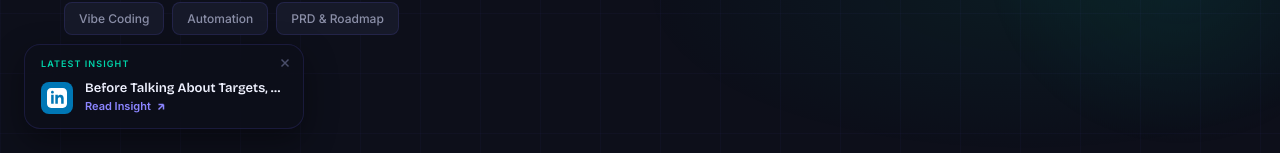
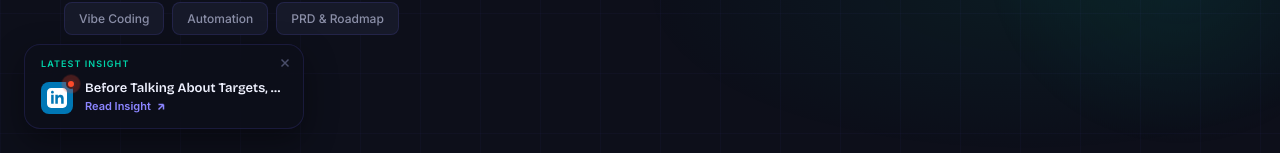
Before and after one commit to yspace89/personalweb, a Next.js app: page / in a window 1280 px wide. Shown: the part 647-800 px from the top of the page. Built offline with nearby package versions, Linux system fonts and the light colour scheme.

Commit message:
Fix: LinkedIn profile URL and add notification dot to widget

```diff
--- a/components/Contact.js
+++ b/components/Contact.js
@@ -37,7 +37,7 @@ const content = {
         icon: "🔗",
         label: "LinkedIn Professional",
         value: "Let's Connect",
-        href: "https://linkedin.com/in/yahya-ubaidillah",
+        href: "https://linkedin.com/in/yahyaux",
         desc: "Check my professional network and latest updates."
       },
     ],
@@ -76,7 +76,7 @@ const content = {
         icon: "🔗",
         label: "LinkedIn Profesional",
         value: "Mari Terhubung",
-        href: "https://linkedin.com/in/yahya-ubaidillah",
+        href: "https://linkedin.com/in/yahyaux",
         desc: "Lihat jaringan profesional dan update terbaru Saya."
       },
     ],
--- a/components/LinkedInWidget.js
+++ b/components/LinkedInWidget.js
@@ -34,6 +34,7 @@ export default function LinkedInWidget({ lang }) {
 
         <div className={styles.content}>
           <div className={styles.iconBox}>
+            <div className={styles.statusDot} />
             <svg width="20" height="20" viewBox="0 0 24 24" fill="currentColor">
               <path d="M19 0h-14c-2.761 0-5 2.239-5 5v14c0 2.761 2.239 5 5 5h14c2.762 0 5-2.239 5-5v-14c0-2.761-2.238-5-5-5zm-11 19h-3v-11h3v11zm-1.5-12.268c-.966 0-1.75-.79-1.75-1.764s.784-1.764 1.75-1.764 1.75.79 1.75 1.764-.783 1.764-1.75 1.764zm13.5 12.268h-3v-5.604c0-3.368-4-3.113-4 0v5.604h-3v-11h3v1.765c1.396-2.586 7-2.777 7 2.476v6.759z" />
             </svg>
--- a/components/LinkedInWidget.module.css
+++ b/components/LinkedInWidget.module.css
@@ -78,6 +78,34 @@
   justify-content: center;
   color: white;
   flex-shrink: 0;
+  position: relative;
+}
+
+.statusDot {
+  position: absolute;
+  top: -3px;
+  right: -3px;
+  width: 10px;
+  height: 10px;
+  background: #FF4B2B;
+  border: 2px solid var(--bg-secondary);
+  border-radius: 50%;
+  z-index: 2;
+}
+
+.statusDot::after {
+  content: "";
+  position: absolute;
+  inset: -2px;
+  background: #FF4B2B;
+  border-radius: 50%;
+  animation: pulse-dot 2s infinite;
+  z-index: -1;
+}
+
+@keyframes pulse-dot {
+  0% { transform: scale(1); opacity: 0.6; }
+  100% { transform: scale(2.5); opacity: 0; }
 }
 
 .textContent {
```
